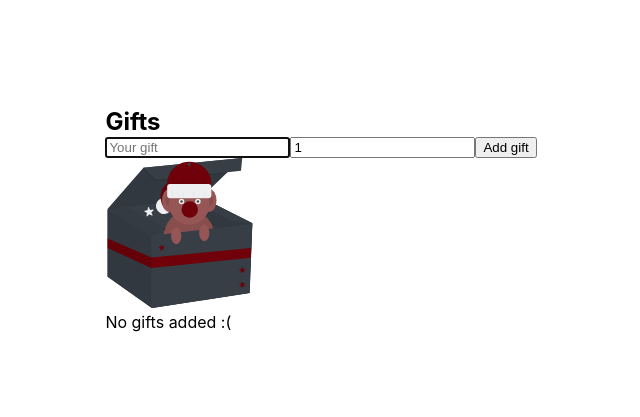
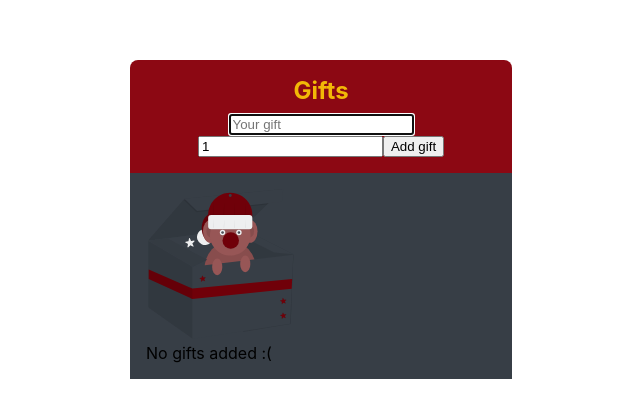
Before and after one commit to lopez-tomas/adviency, a React (Create React App) app: page / in a window 1280 px wide. Shown: the part 181-598 px from the top of the page, without its empty margins (319-959 px from the left). Built offline with nearby package versions, Linux system fonts and the light colour scheme.

Commit message:
[FEAT/styles]: App styles added.

```diff
--- a/src/App.jsx
+++ b/src/App.jsx
@@ -3,6 +3,7 @@ import AppContext from './context/AppContext';
 import useInitialState from './hooks/useInitialState';
 import Form from './containers/Form';
 import GiftList from './containers/GiftList';
+import './styles/App.sass';
 
 const App = () => {
   const initialState = useInitialState();
--- /dev/null
+++ b/src/styles/App.sass
@@ -0,0 +1,20 @@
+@use './modules/_colors'
+@use './modules/_sizes'
+
+.App
+  .Form-container, .GiftList-container
+    width: 350px
+    padding: sizes.$lg
+
+  .Form-container
+    border-top-left-radius: sizes.$md
+    border-top-right-radius: sizes.$md
+    text-align: center
+    color: colors.$text-primary
+    background-color: colors.$background-primary
+
+    h1
+      margin-bottom: sizes.$md
+
+  .GiftList-container
+    background-color: colors.$black
```
